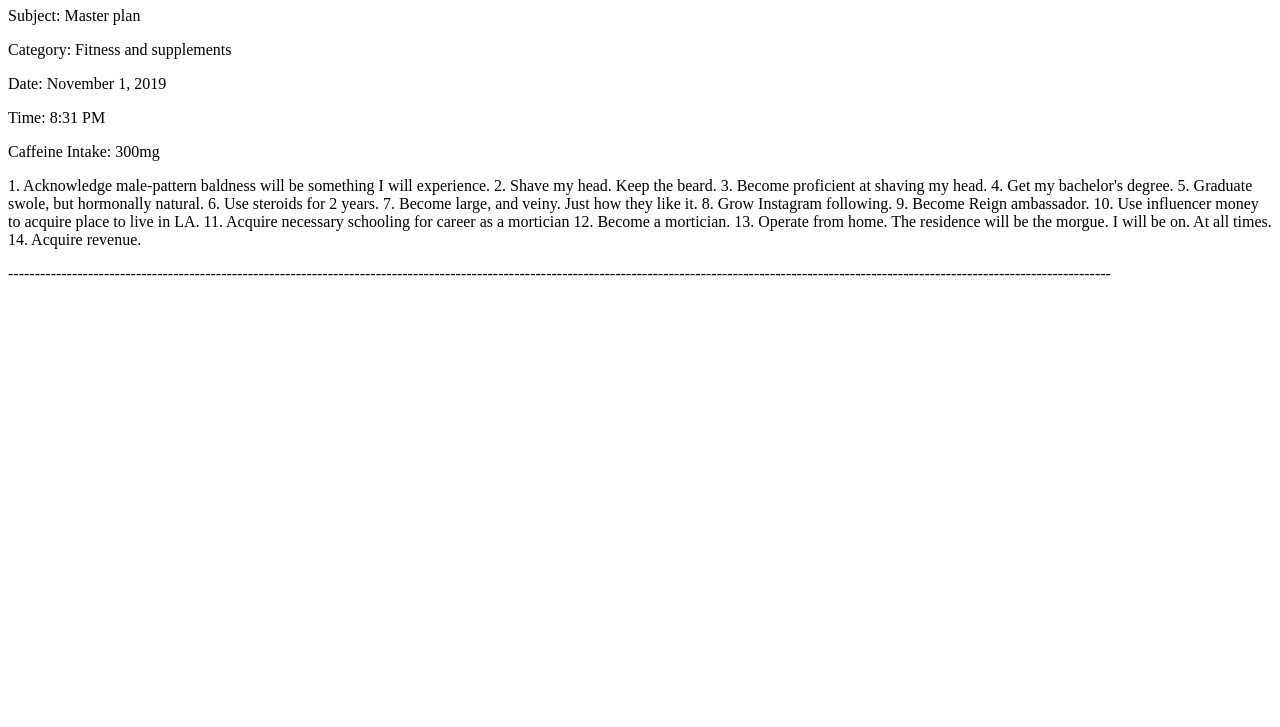
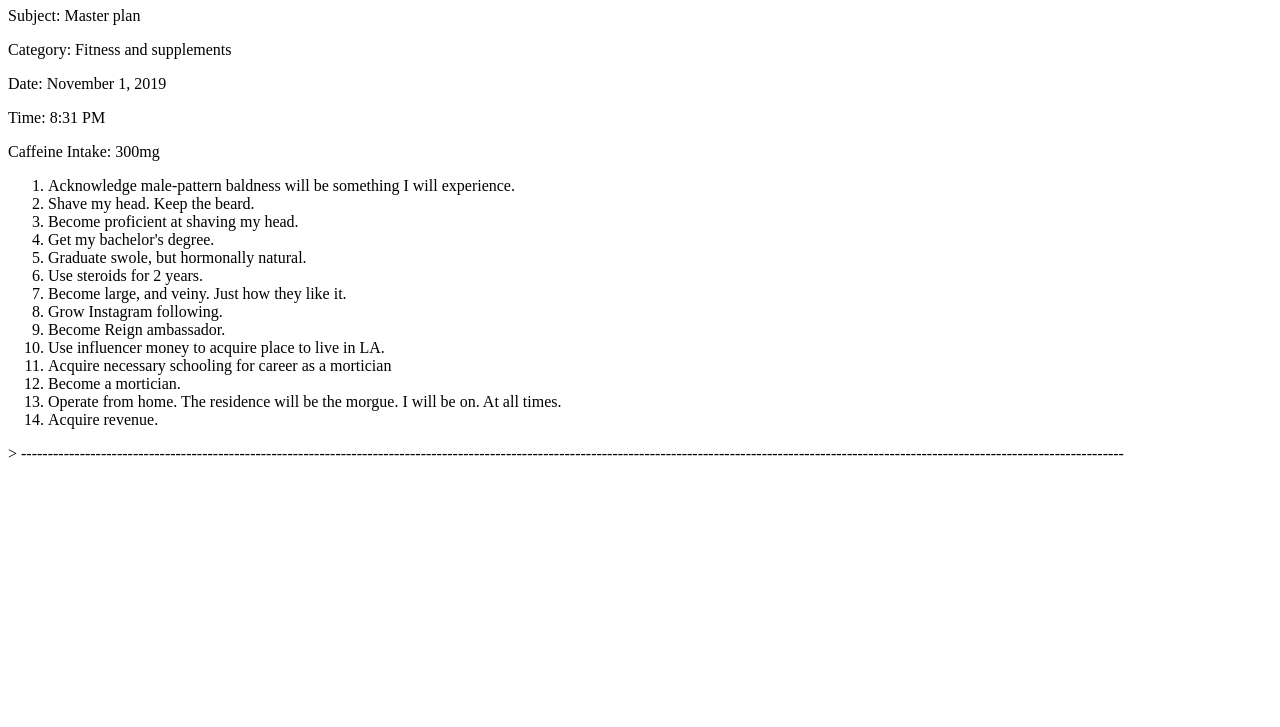
Before and after one commit to explosionsrgood/explosionsrgood.github.io, a plain HTML site: page index.html in a window 1280 px wide. Shown: the part 73-800 px from the top of the page. Drawn offline with Linux system fonts and the light colour scheme.

Commit message:
Fixed lists for real

```diff
--- a/index.html
+++ b/index.html
@@ -1,7 +1,7 @@
 <!DOCTYPE html>
   <body>
   <h1>
-  RANTS
+    MY THOUGHTS
   </h1>
   <p>
     Subject: Master plan
@@ -18,21 +18,49 @@
   <p>
   	Caffeine Intake: 300mg
   </p>
-  <p>
-    1. Acknowledge male-pattern baldness will be something I will experience.
-	2. Shave my head. Keep the beard.
-	3. Become proficient at shaving my head.
-	4. Get my bachelor's degree.
-	5. Graduate swole, but hormonally natural.
-	6. Use steroids for 2 years.
-	7. Become large, and veiny. Just how they like it.
-	8. Grow Instagram following.
-	9. Become Reign ambassador.
-	10. Use influencer money to acquire place to live in LA.
-	11. Acquire necessary schooling for career as a mortician
-	12. Become a mortician.
-	13. Operate from home. The residence will be the morgue. I will be on. At all times.
-	14. Acquire revenue.
-  <p>
+  <ol type = "1">
+    <li>
+      Acknowledge male-pattern baldness will be something I will experience.
+    </li>
+    <li>
+      Shave my head. Keep the beard.
+    </li>
+    <li>
+      Become proficient at shaving my head.
+    </li>
+    <li>
+      Get my bachelor's degree.
+    </li>
+    <li>
+      Graduate swole, but hormonally natural.
+    </li>
+    <li>
+      Use steroids for 2 years.
+    </li>
+    <li>
+      Become large, and veiny. Just how they like it.
+    </li>
+    <li>
+      Grow Instagram following.
+    </li>
+    <li>
+      Become Reign ambassador.
+    </li>
+    <li>
+      Use influencer money to acquire place to live in LA.
+    </li>
+    <li>
+      Acquire necessary schooling for career as a mortician
+    </li>
+    <li>
+      Become a mortician.
+    </li>
+    <li>
+      Operate from home. The residence will be the morgue. I will be on. At all times.
+    </li>
+    <li>
+      Acquire revenue.
+    </li>
+  </ol>>
     ---------------------------------------------------------------------------------------------------------------------------------------------------------------------------------------------------------------
   </p>
```
Also changed, not shown: 1 other file.
